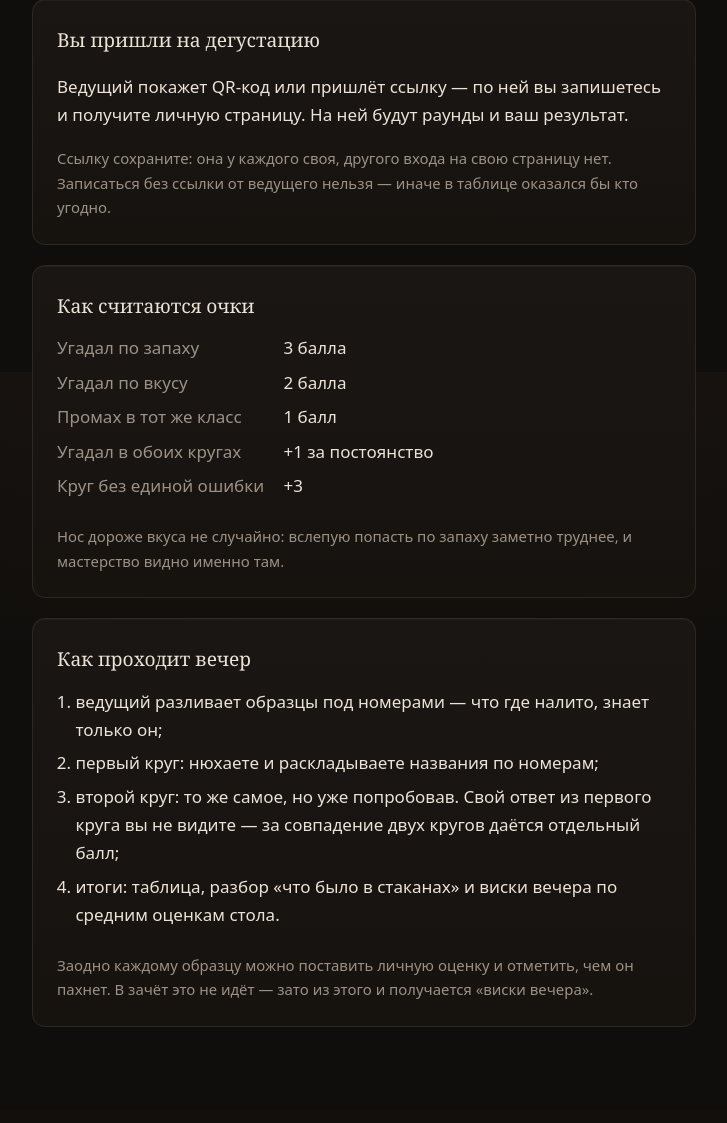
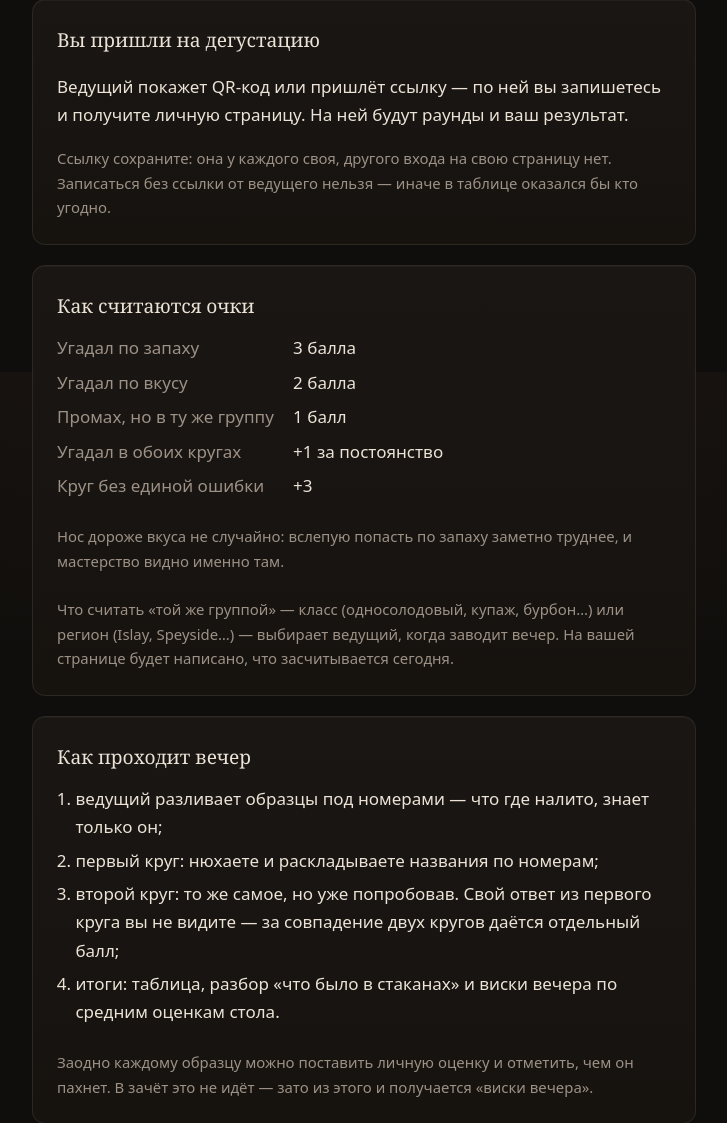
Before and after one commit to raikhin1989-beep/Str-1, a FastAPI app: page / in a window 1280 px wide. Shown: the part 428-1551 px from the top of the page, without its empty margins (276-1003 px from the left). Before the commit the page ends 1455 px from the top, so only its background shows below. Run offline with FastAPI, Linux system fonts and the light colour scheme.

Commit message:
Главная не знает, класс сегодня или регион, — так и написать
На главной висело «Промах в тот же класс — 1 балл». Дегустация по регионам
считает по региону, а главная про неё ничего не знает: она общая. Названы
оба, и сказано, что выбирает ведущий.

Co-Authored-By: Claude Opus 5 <noreply@anthropic.com>
Claude-Session: https://claude.ai/code/session_01DVScRiXr3yYB4EbyUg5KXv

```diff
--- a/app/templates/index.html
+++ b/app/templates/index.html
@@ -34,12 +34,19 @@
   <dl class="facts">
     <dt>Угадал по запаху</dt><dd>3 балла</dd>
     <dt>Угадал по вкусу</dt><dd>2 балла</dd>
-    <dt>Промах в тот же класс</dt><dd>1 балл</dd>
+    {# Главная не привязана к дегустации и не знает, по классу считают
+       частичный балл или по региону: это выбирает ведущий, заводя вечер.
+       Поэтому здесь названы оба — врать одним из них нельзя. #}
+    <dt>Промах, но в ту же группу</dt><dd>1 балл</dd>
     <dt>Угадал в обоих кругах</dt><dd>+1 за постоянство</dd>
     <dt>Круг без единой ошибки</dt><dd>+3</dd>
   </dl>
   <p class="note">Нос дороже вкуса не случайно: вслепую попасть по запаху
      заметно труднее, и мастерство видно именно там.</p>
+  <p class="note">Что считать «той же группой» — класс (односолодовый,
+     купаж, бурбон…) или регион (Islay, Speyside…) — выбирает ведущий, когда
+     заводит вечер. На вашей странице будет написано, что засчитывается
+     сегодня.</p>
 </section>
 
 <section class="card">
```
